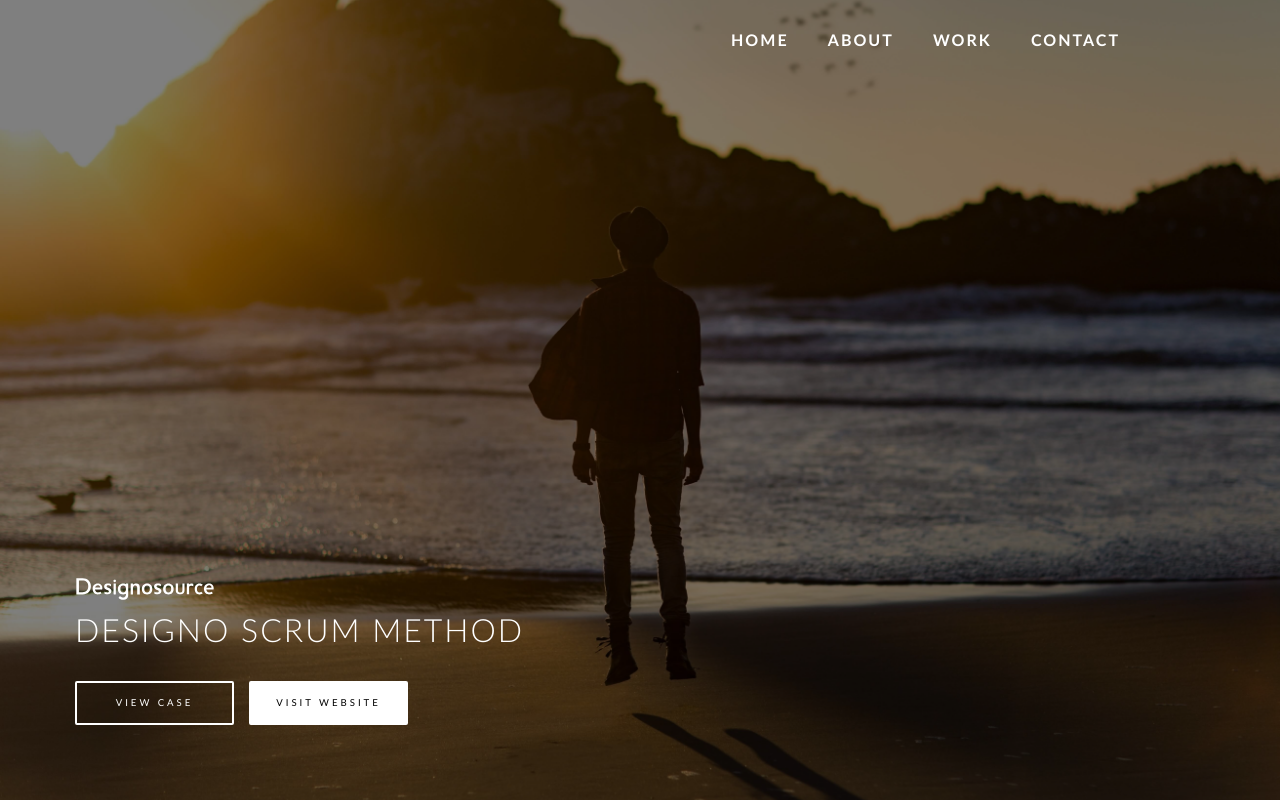
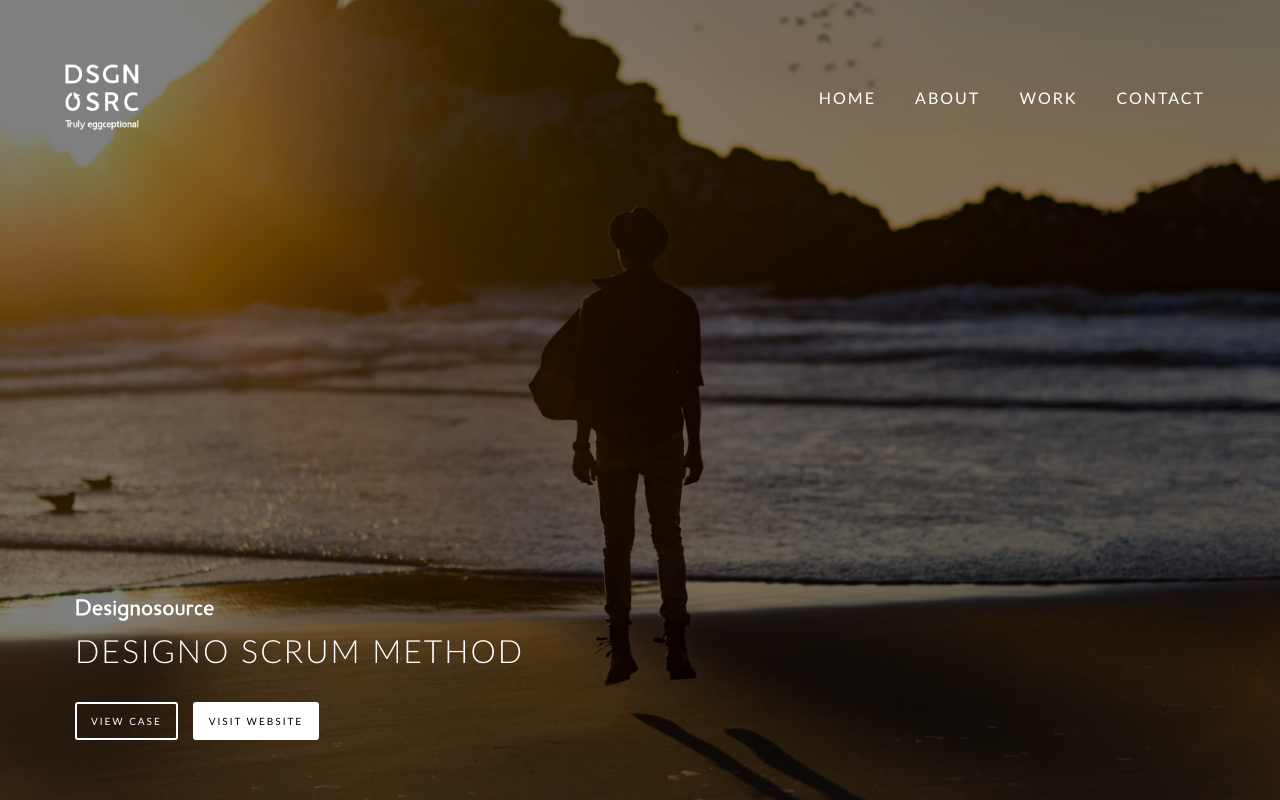
Before and after one commit to designosource/designosource-website, a website: page index.html in a window 1280 px wide. Drawn offline with nearby package versions, Linux system fonts and the light colour scheme.

Commit message:
desktop view update

```diff
--- a/assets/sass/modules/_navigation.scss
+++ b/assets/sass/modules/_navigation.scss
@@ -4,6 +4,7 @@ nav ul li a {
   font-family: Lato, sans-serif;
   text-transform: uppercase;
   letter-spacing: 2px;
+  font-weight: 300;
 }
 
 .header {
@@ -14,19 +15,21 @@ nav ul li a {
   height: 50px;
   width: 100%;
   z-index: 3;
+
+
 }
 
-.logo {
-  display: block;
-  -webkit-transform: translateY(-50%);
-  -moz-transform: translateY(-50%);
-  -ms-transform: translateY(-50%);
-  -o-transform: translateY(-50%);
-  transform: translateY(-50%);
+.logo{
+  z-index: 999;
+
 }
 
 .logo img {
-  display: block;
+  width: 50px;
+  height: 50px;
+  padding-left: 5%;
+  padding-top: 10px;
+  z-index: 999;
 }
 
 .desktop-nav {
@@ -38,7 +41,8 @@ nav ul li a {
   -ms-transform: translateY(-50%);
   -o-transform: translateY(-50%);
   transform: translateY(-50%);
-  right: 10em;
+  right: 0;
+  margin-right: 75px;
   display: none;
 }
 .desktop-nav li {
@@ -49,7 +53,7 @@ nav ul li a {
   display: inline-block;
   color: white;
   text-transform: uppercase;
-  font-weight: 700;
+  font-weight: 400;
 }
 
 .hamburger-menu {
@@ -194,7 +198,8 @@ nav ul li a {
   background-color: $purple;
   z-index: 2;
   position: fixed;
-  opacity: 0.95;
+  opacity: 0.98;
+  padding-top: 18vh;
 }
 
 .overflow-hidden{
@@ -206,31 +211,20 @@ nav ul li a {
     display: block;
   }
 
-  .logo {
-    left: 2.6em;
+  .logo img{
+    width: 75px;
+    height: 75px;
+    padding-top: 0px;
+
   }
+  .header {
+    background: transparent;
+    margin-right: 75px;
+    margin-top: 60px;
+    height: 75px;
 
-  .header {
-    height: 80px;
-    background: transparent;
-  }
-  .hamburger-menu{
-    display: none;
-  }
-}
 
-@media only screen and (min-width: 1170px) {
-  .header {
-    -webkit-transition: background-color 0.3s;
-    -moz-transition: background-color 0.3s;
-    transition: background-color 0.3s;
-    -webkit-transform: translate3d(0, 0, 0);
-    -moz-transform: translate3d(0, 0, 0);
-    -ms-transform: translate3d(0, 0, 0);
-    -o-transform: translate3d(0, 0, 0);
-    transform: translate3d(0, 0, 0);
-    -webkit-backface-visibility: hidden;
-    backface-visibility: hidden;
+
   }
   .header.is-fixed {
     position: fixed;
@@ -250,4 +244,44 @@ nav ul li a {
   .header.menu-is-open {
     background-color: transparent;
   }
+  .hamburger-menu{
+    display: none;
+  }
+
 }
+
+@media only screen and (min-width: 1170px) {
+  .header {
+    -webkit-transition: background-color 0.3s;
+    -moz-transition: background-color 0.3s;
+    transition: background-color 0.3s;
+    -webkit-transform: translate3d(0, 0, 0);
+    -moz-transform: translate3d(0, 0, 0);
+    -ms-transform: translate3d(0, 0, 0);
+    -o-transform: translate3d(0, 0, 0);
+    transform: translate3d(0, 0, 0);
+    -webkit-backface-visibility: hidden;
+    backface-visibility: hidden;
+    height: 75px;
+
+  }
+
+  .header.is-fixed {
+    position: fixed;
+    top: -80px;
+    background-color: transparent;
+    -webkit-transition: -webkit-transform 0.3s;
+    -moz-transition: -moz-transform 0.3s;
+    transition: transform 0.3s;
+  }
+  .header.is-visible {
+    -webkit-transform: translate3d(0, 100%, 0);
+    -moz-transform: translate3d(0, 100%, 0);
+    -ms-transform: translate3d(0, 100%, 0);
+    -o-transform: translate3d(0, 100%, 0);
+    transform: translate3d(0, 100%, 0);
+  }
+  .header.menu-is-open {
+    background-color: transparent;
+  }
+}
--- a/assets/sass/modules/_panel.scss
+++ b/assets/sass/modules/_panel.scss
@@ -23,7 +23,7 @@
     position: absolute;
     bottom: 0;
     left: 0;
-    margin-bottom: 75px;
+    margin-bottom: 60px;
     margin-left: 75px;
     z-index: 99;
 }
@@ -58,6 +58,7 @@ h1
 
 .btn-case
 {
+    /*
     font-family: 'Lato', sans-serif;
     color: #fff;
     font-size: 0.6rem;
@@ -72,6 +73,31 @@ h1
     margin-right: 15px;
     -webkit-transition: all 0.2s ease-in-out;
     transition: all 0.2s ease-in-out;
+    */
+
+    font-family: Lato;
+    text-transform: uppercase;
+    letter-spacing: 2px;
+    font-weight: 400;
+    font-style: normal;
+    font-size: 10px;
+    background: none repeat scroll 0% 0% transparent;
+    border: 1px solid #FFF;
+    color: #FFF;
+    margin-top: 0;
+    z-index: 99;
+    border-width: 2px !important;
+    border-style: solid !important;
+    cursor: pointer;
+    display: inline-block;
+    line-height: 1;
+    padding: 12px 14px;
+    position: relative;
+    text-decoration: none;
+    transition: all 0.3s ease 0s;
+    border-radius: 3px;
+    margin-right: 15px;
+
 }
 
 .btn-case:hover
@@ -82,6 +108,7 @@ h1
 
 .btn-website
 {
+    /*
     font-family: 'Lato', sans-serif;
     color: #000;
     font-size: 0.6rem;
@@ -96,6 +123,30 @@ h1
     border-radius: 2px;
     -webkit-transition: all 0.2s ease-in-out;
     transition: all 0.2s ease-in-out;
+    */
+
+    font-family: Lato;
+    text-transform: uppercase;
+    letter-spacing: 2px;
+    font-weight: 400;
+    font-style: normal;
+    font-size: 10px;
+    background: none repeat scroll 0% 0% transparent;
+    border: 1px solid #FFF;
+    color: #000;
+    margin-top: 0;
+    z-index: 99;
+    border-width: 2px !important;
+    background-color: #fff;
+    border-style: solid !important;
+    cursor: pointer;
+    display: inline-block;
+    line-height: 1;
+    padding: 12px 14px;
+    position: relative;
+    text-decoration: none;
+    transition: all 0.3s ease 0s;
+    border-radius: 3px;
 }
 
 .btn-website:hover
--- a/index.html
+++ b/index.html
@@ -30,6 +30,7 @@
 <body>
 <header class="header">
     <div class="logo">
+        <a href="index.html"><img src="public/img/logo.png" alt="Logo Designosource"></a>
     </div>
 
     <nav>
```
Also changed, not shown: public/css/style.min.css, public/img/logo.png (added).
